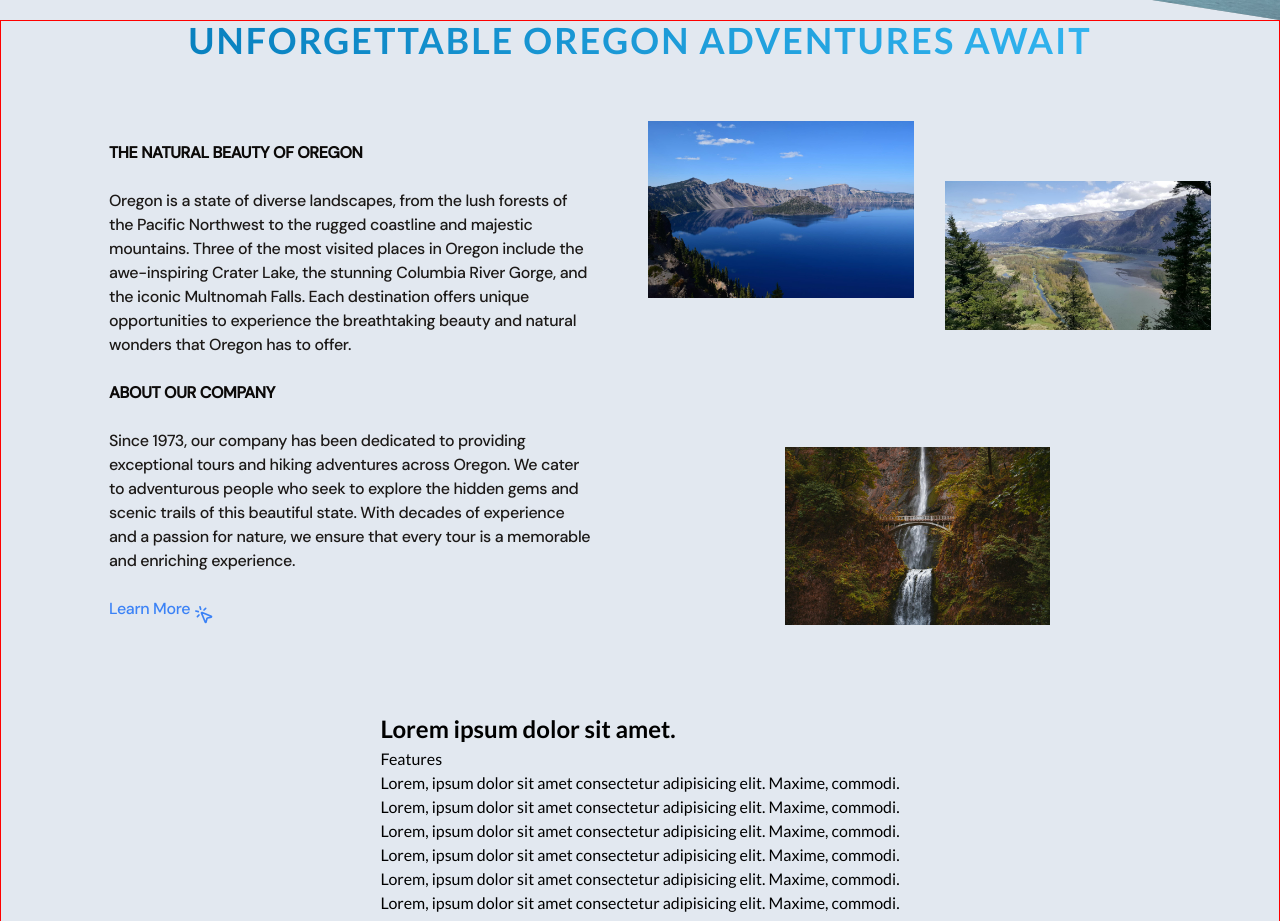
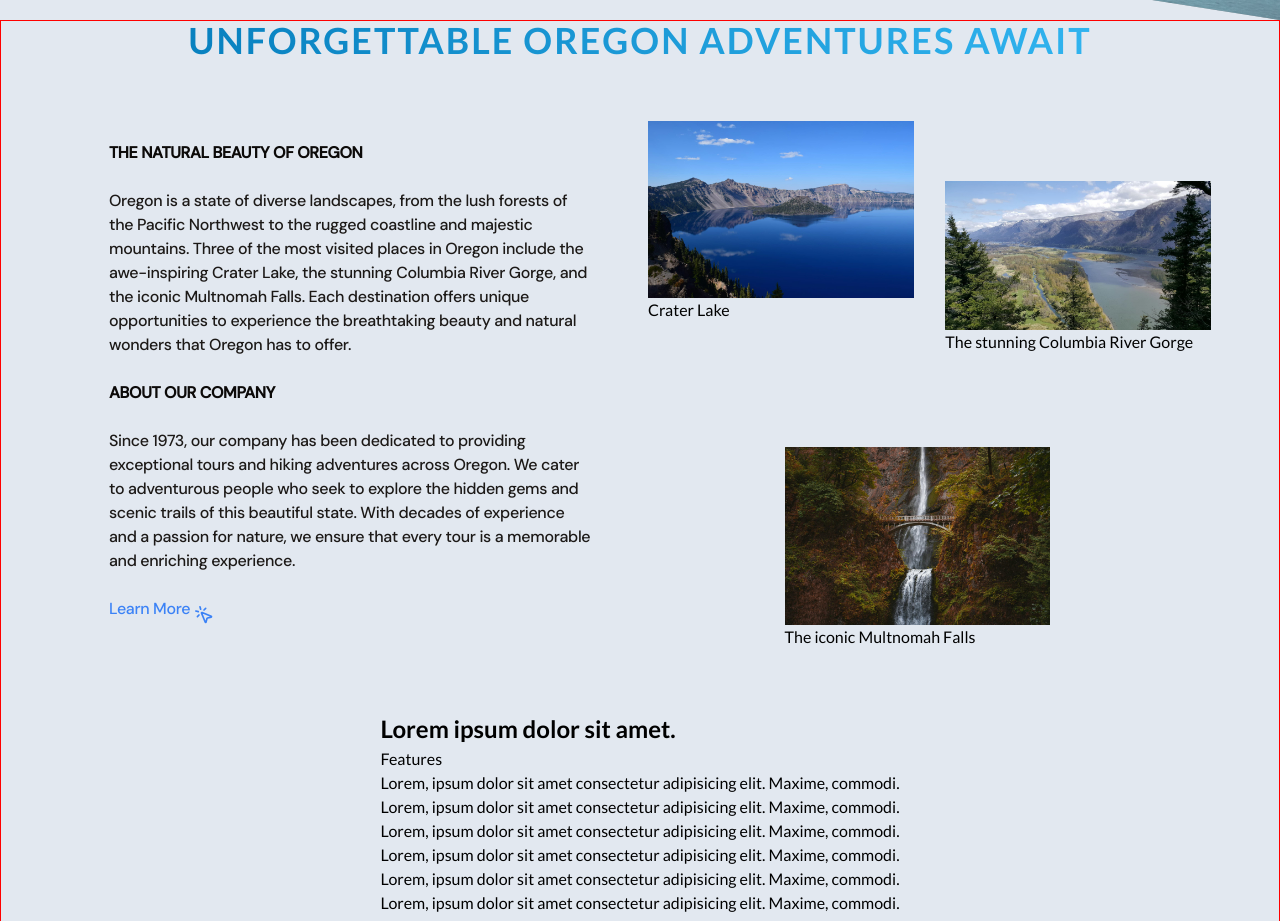
Before and after one commit to Alexandrbig1/trail_quest, a React (Vite) app: page / in a window 1280 px wide. Shown: the part 780-1701 px from the top of the page. Built offline with nearby package versions, Linux system fonts and the light colour scheme.

Commit message:
feat: added figure and figcaption for about component

```diff
--- a/src/components/About/About.jsx
+++ b/src/components/About/About.jsx
@@ -16,6 +16,11 @@ import {
   AboutImageWrapper,
   AboutTitleWrapper,
   AboutWrapper,
+  ImgDescription,
+  // ImgFigure,
+  ImgFigureFirst,
+  ImgFigureSecond,
+  ImgFigureThird,
 } from "./About.styled";
 
 function About() {
@@ -70,6 +75,7 @@ function About() {
           </AboutHighlightBtn>
         </AboutHighlightWrapper>
         <AboutImageWrapper>
+          <ImgFigureFirst>
             <picture>
               <source
                 srcSet="images/about1_mobile.jpg 640w"
@@ -92,6 +98,9 @@ function About() {
                 loading="lazy"
               />
             </picture>
+            <ImgDescription>Crater Lake</ImgDescription>
+          </ImgFigureFirst>
+          <ImgFigureSecond>
             <picture>
               <source
                 srcSet="images/about2_mobile.jpg 640w"
@@ -114,6 +123,9 @@ function About() {
                 loading="lazy"
               />
             </picture>
+            <ImgDescription>The stunning Columbia River Gorge</ImgDescription>
+          </ImgFigureSecond>
+          <ImgFigureThird>
             <picture>
               <source
                 srcSet="images/about3_mobile.jpg 640w"
@@ -136,6 +148,8 @@ function About() {
                 loading="lazy"
               />
             </picture>
+            <ImgDescription>The iconic Multnomah Falls</ImgDescription>
+          </ImgFigureThird>
         </AboutImageWrapper>
       </AboutWrapper>
     </AboutContainer>
--- a/src/components/About/About.styled.jsx
+++ b/src/components/About/About.styled.jsx
@@ -96,8 +96,9 @@ export const AboutImageWrapper = styled.div`
 `;
 
 export const AboutImage = styled.img`
-  position: absolute;
+  /* position: absolute; */
   width: 55%;
+  width: 100%;
   z-index: 10;
   transition: all var(--primary-transition);
   /* border: 1.2rem solid #fff; */
@@ -109,20 +110,46 @@ export const AboutImage = styled.img`
 `;
 
 export const AboutImageFirst = styled(AboutImage)`
+  /* top: -2rem;
+  left: -4rem; */
+`;
+
+export const AboutImageSecond = styled(AboutImage)`
+  /* top: 4rem;
+  right: -4rem; */
+`;
+
+export const AboutImageThird = styled(AboutImage)`
+  /* bottom: 0;
+  left: 20%; */
+`;
+
+export const ImgFigureFirst = styled.figure`
+  /* position: relative; */
+  width: 55%;
+  position: absolute;
   top: -2rem;
-  left: 0;
   left: -4rem;
 `;
 
-export const AboutImageSecond = styled(AboutImage)`
-  /* top: 2rem; */
+export const ImgFigureSecond = styled.figure`
+  /* position: relative; */
+  width: 55%;
+  position: absolute;
   top: 4rem;
-  right: 0;
   right: -4rem;
 `;
 
-export const AboutImageThird = styled(AboutImage)`
-  /* top: 10rem; */
+export const ImgFigureThird = styled.figure`
+  /* position: relative; */
+  width: 55%;
+  position: absolute;
   bottom: 0;
   left: 20%;
 `;
+
+export const ImgDescription = styled.figcaption`
+  position: absolute;
+  bottom: -2.4rem;
+  left: 0;
+`;
--- a/src/components/App.jsx
+++ b/src/components/App.jsx
@@ -6,13 +6,13 @@ import FontsHelmet from "./FontsHelmet";
 import RootLayout from "../layouts/RootLayout";
 import { ToastContainer } from "react-toastify";
 import "react-toastify/dist/ReactToastify.css";
+import { HelmetProvider } from "react-helmet-async";
 import {
   Route,
   RouterProvider,
   createBrowserRouter,
   createRoutesFromElements,
 } from "react-router-dom";
-import { HelmetProvider } from "react-helmet-async";
 
 const Home = lazy(() => import("../pages/Home/Home"));
 const NotFound = lazy(() => import("../pages/NotFound/NotFound"));
--- a/src/components/Header/Header.jsx
+++ b/src/components/Header/Header.jsx
@@ -1,8 +1,5 @@
 import Logo from "../UI/Logo/Logo";
-import { v4 as uuid } from "uuid";
-import { useInView } from "react-intersection-observer";
 import { HeaderNavLink, HeaderNavMenu, HeaderWrapper } from "./Header.styled";
-import { useEffect, useState } from "react";
 import { useActiveSection } from "../../context/activeSection";
 import { useNavigate } from "react-router-dom";
 
@@ -16,27 +13,6 @@ const menuLists = [
 function Header() {
   const navigate = useNavigate();
   const { activeSection, setActiveSection } = useActiveSection();
-
-  // const options = {
-  //   threshold: 0.5,
-  // };
-
-  // const { ref: homeRef, inView: homeInView } = useInView(options);
-  // const { ref: aboutRef, inView: aboutInView } = useInView(options);
-  // const { ref: featuresRef, inView: featuresInView } = useInView(options);
-  // const { ref: contactRef, inView: contactInView } = useInView(options);
-
-  // useEffect(() => {
-  //   if (homeInView) {
-  //     setActiveSection("home");
-  //   } else if (aboutInView) {
-  //     setActiveSection("about");
-  //   } else if (featuresInView) {
-  //     setActiveSection("features");
-  //   } else if (contactInView) {
-  //     setActiveSection("contact");
-  //   }
-  // }, [homeInView, aboutInView, featuresInView, contactInView]);
 
   const handleLinkClick = (to) => {
     const sectionId = to.replace("/", "");
@@ -55,7 +31,7 @@ function Header() {
       <nav>
         <HeaderNavMenu>
           {menuLists.map(({ to, list }) => (
-            <li key={uuid()}>
+            <li key={to}>
               <HeaderNavLink
                 href={to}
                 onClick={(e) => {
```
Lines whose indentation alone changed are shown as unchanged.
